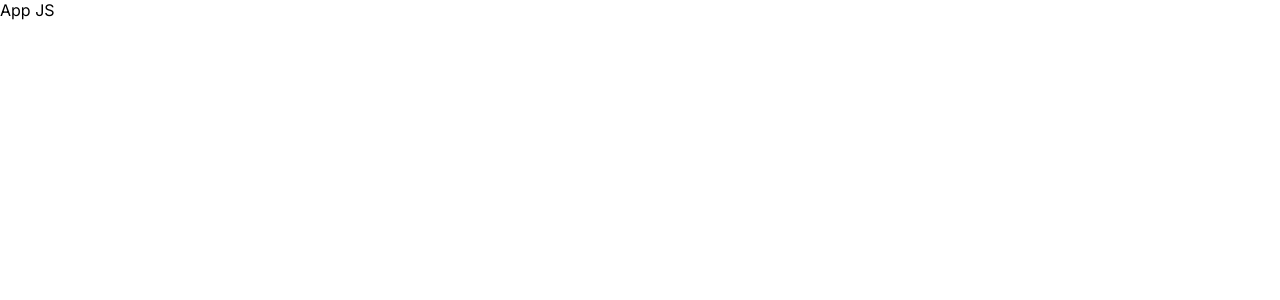
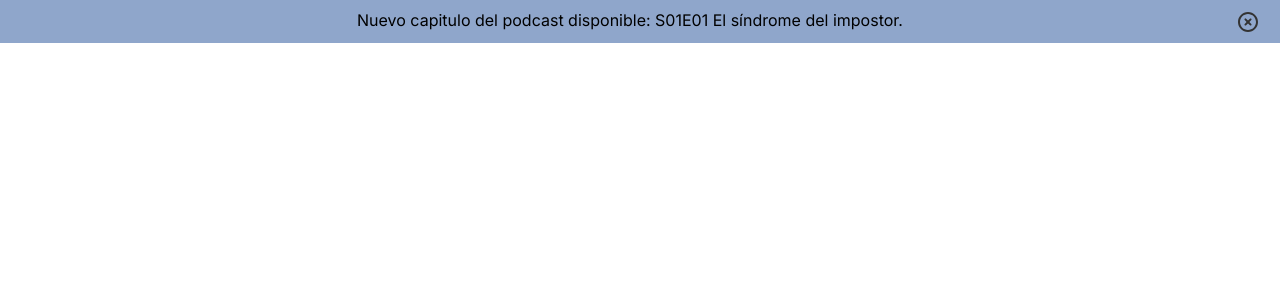
Before and after one commit to mdgdeveloper/portfolio-v2, a React (Vite) app: page / in a window 1280 px wide. Shown: the top 300 px of the page. Built offline with nearby package versions, Linux system fonts and the light colour scheme.

Commit message:
Announce.JSX updated

```diff
--- a/package.json
+++ b/package.json
@@ -7,6 +7,8 @@
     "serve": "vite preview"
   },
   "dependencies": {
+    "@emotion/styled": "^11.3.0",
+    "@mui/icons-material": "^5.0.5",
     "react": "^17.0.0",
     "react-dom": "^17.0.0"
   },
--- a/src/App.jsx
+++ b/src/App.jsx
@@ -1,11 +1,12 @@
 import './App.css'
+import Announce from './components/announce/Announce'
 
 function App() {
 
 
   return (
    <div>
-      App JS
+      <Announce />
    </div>
   )
 }
--- /dev/null
+++ b/src/components/announce/Announce.jsx
@@ -0,0 +1,28 @@
+import { useState } from 'react';
+import './announce.css';
+import { HighlightOffRounded } from "@mui/icons-material";
+
+
+const Announce = () => {
+    const [showPanel, setShowPanel] = useState(true);
+
+    const closePanel = () => {
+        setShowPanel(false);
+    }
+    return (
+        <div className={showPanel ? "a-display" : "a-noDisplay"}>
+        <div className="a-wrapper">
+            <div className="a-left"></div>
+            <div className="a-center">
+                <div className="a-text">Nuevo capitulo del podcast disponible: S01E01 El síndrome del impostor.</div>
+            </div>
+            <div className="a-right"><div className="a-close" onClick={closePanel}>
+                <HighlightOffRounded />
+                </div></div>
+        </div>
+        </div>
+
+    )
+}
+
+export default Announce
--- /dev/null
+++ b/src/components/announce/announce.css
@@ -0,0 +1,31 @@
+.a-wrapper{
+    display: flex;
+    padding-top: 10px;
+    padding-bottom: 5px;
+    background-color: #8FA6CB;
+}
+
+.a-left{
+    flex: 1;
+}
+
+.a-center{
+    flex: 2;
+}
+.a-text{
+    text-align: center;
+}
+
+.a-right{
+    flex: 1;
+    text-align: right;
+    padding-right: 20px;
+    cursor: pointer;
+}
+
+.a-close{
+    color: #333;
+}
+.a-noDisplay{
+    display: none;
+}
```
Also changed, not shown: src/img/logo.png (added), 1 other file (tests, documents, lock files or other folders).
